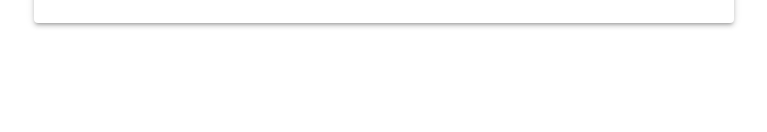
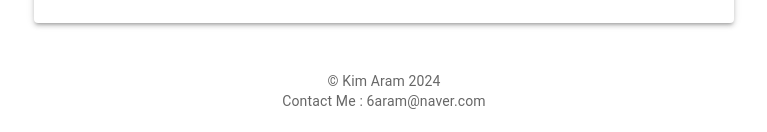
Before and after one commit to extra24/React_WebProject, a React (Create React App) app in the folder popcorn-portal/: page / in a window 1280 px wide. Shown: the part 885-1017 px from the top of the page, without its empty margins (256-1023 px from the left). Before the commit the page ends 916 px from the top, so only its background shows below. Built offline with nearby package versions, Linux system fonts and the light colour scheme.

Commit message:
Footer 추가

```diff
--- a/popcorn-portal/src/components/About.js
+++ b/popcorn-portal/src/components/About.js
@@ -10,6 +10,7 @@ import {
   CardMedia,
   Button,
 } from "@mui/material";
+import Footer from "./Footer";
 
 const About = () => {
   return (
@@ -74,6 +75,7 @@ const About = () => {
           </CardActions>
         </Card>
       </Box>
+      <Footer />
     </Container>
   );
 };
--- /dev/null
+++ b/popcorn-portal/src/components/Footer.js
@@ -0,0 +1,24 @@
+import React from "react";
+import { Box, Typography } from "@mui/material";
+
+//Footer 컴포넌트
+const Footer = () => {
+  return (
+    <Box
+      sx={{
+        mt: 4, // 페이지 내용과의 여백
+        py: 2, // 상하 패딩
+        textAlign: "center",
+      }}
+    >
+      <Typography variant="body2" color="text.secondary">
+        &copy; Kim Aram {new Date().getFullYear()}
+      </Typography>
+      <Typography variant="body2" color="text.secondary">
+        Contact Me : 6aram@naver.com
+      </Typography>
+    </Box>
+  );
+};
+
+export default Footer;
--- a/popcorn-portal/src/components/Home.js
+++ b/popcorn-portal/src/components/Home.js
@@ -1,8 +1,10 @@
 import React from "react";
-import { Box, Paper, ImageList, ImageListItem } from "@mui/material";
+import { Container, Box, Paper, ImageList, ImageListItem } from "@mui/material";
+import Footer from "./Footer";
 
 const Home = () => {
   return (
+    <Container>
       <Box
         sx={{
           display: "flex",
@@ -10,7 +12,10 @@ const Home = () => {
           alignItems: "center", // 수직 중앙 정렬
         }}
       >
-      <Paper elevation={3} sx={{ width: 700, height: 800, overflow: "hidden" }}>
+        <Paper
+          elevation={3}
+          sx={{ width: 700, height: 800, overflow: "hidden" }}
+        >
           <Box
             sx={{
               display: "flex",
@@ -19,7 +24,11 @@ const Home = () => {
               height: "100%", // Paper의 전체 높이 사용
             }}
           >
-          <ImageList sx={{ width: 650, height: 750 }} cols={3} rowheight={164}>
+            <ImageList
+              sx={{ width: 650, height: 750 }}
+              cols={3}
+              rowheight={164}
+            >
               {itemData.map((item) => (
                 <ImageListItem key={item.img}>
                   <img
@@ -34,6 +43,8 @@ const Home = () => {
           </Box>
         </Paper>
       </Box>
+      <Footer />
+    </Container>
   );
 };
 
--- a/popcorn-portal/src/components/MovieList.js
+++ b/popcorn-portal/src/components/MovieList.js
@@ -3,7 +3,8 @@ import { useDispatch, useSelector } from "react-redux"; // Redux 사용
 import { fetchMovies } from "../slices/movieSlice";
 import Movies from "./Movies";
 import { experimentalStyled as styled } from "@mui/material/styles"; // Material styles 사용
-import { Box, Paper, Grid2, CircularProgress } from "@mui/material"; // Material-UI Box, Paper, Grid2 사용
+import { Container, Box, Paper, Grid2, CircularProgress } from "@mui/material"; // Material-UI Box, Paper, Grid2 사용
+import Footer from "./Footer";
 
 const MovieList = () => {
   // 데이터 전달
@@ -41,6 +42,7 @@ const MovieList = () => {
   if (error) return <p>Error: {error}</p>;
 
   return (
+    <Container>
       <Box
         sx={{
           flexGrow: 1,
@@ -67,6 +69,8 @@ const MovieList = () => {
           ))}
         </Grid2>
       </Box>
+      <Footer />
+    </Container>
   );
 };
 
```
Lines whose indentation alone changed are shown as unchanged.
